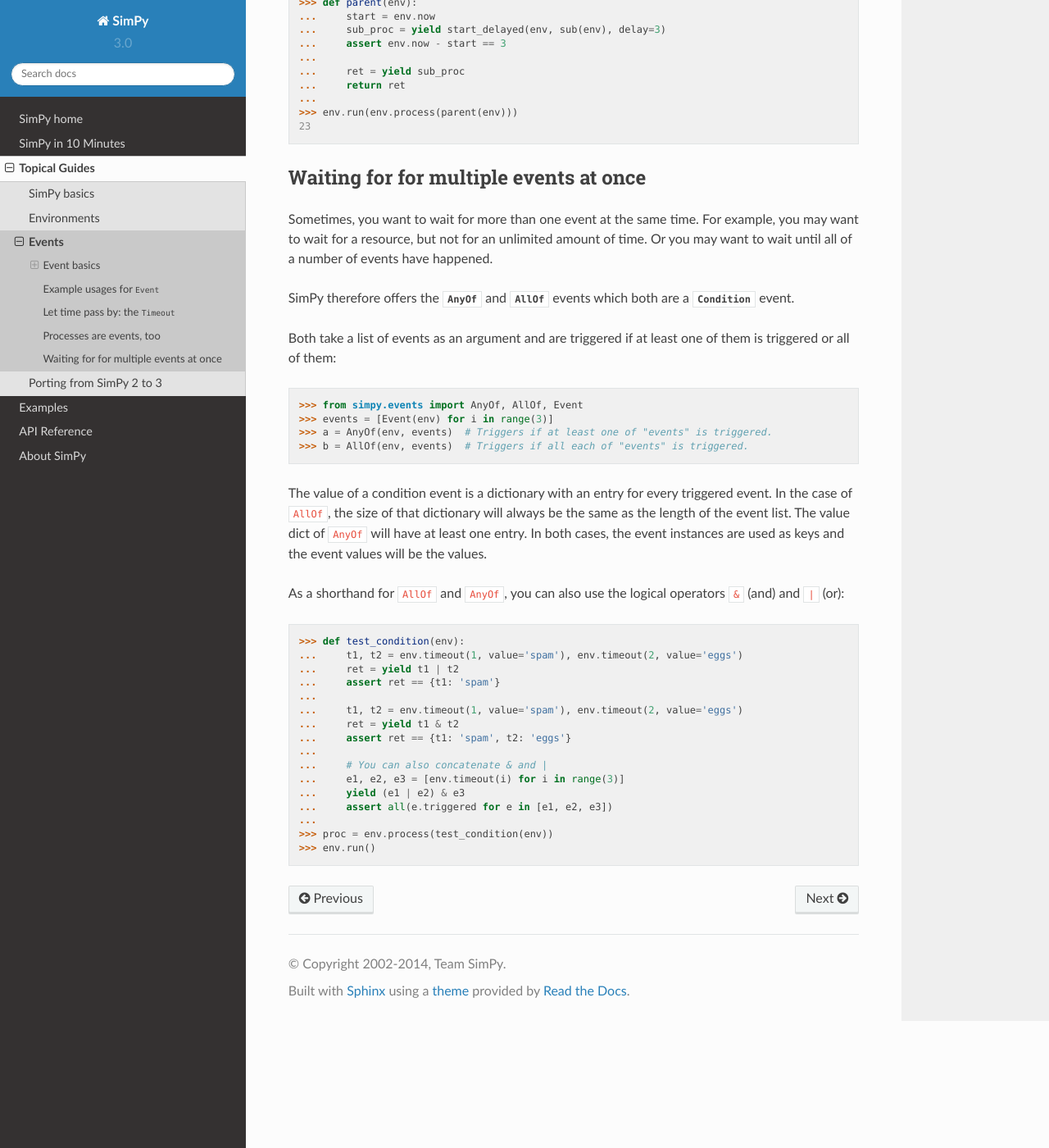
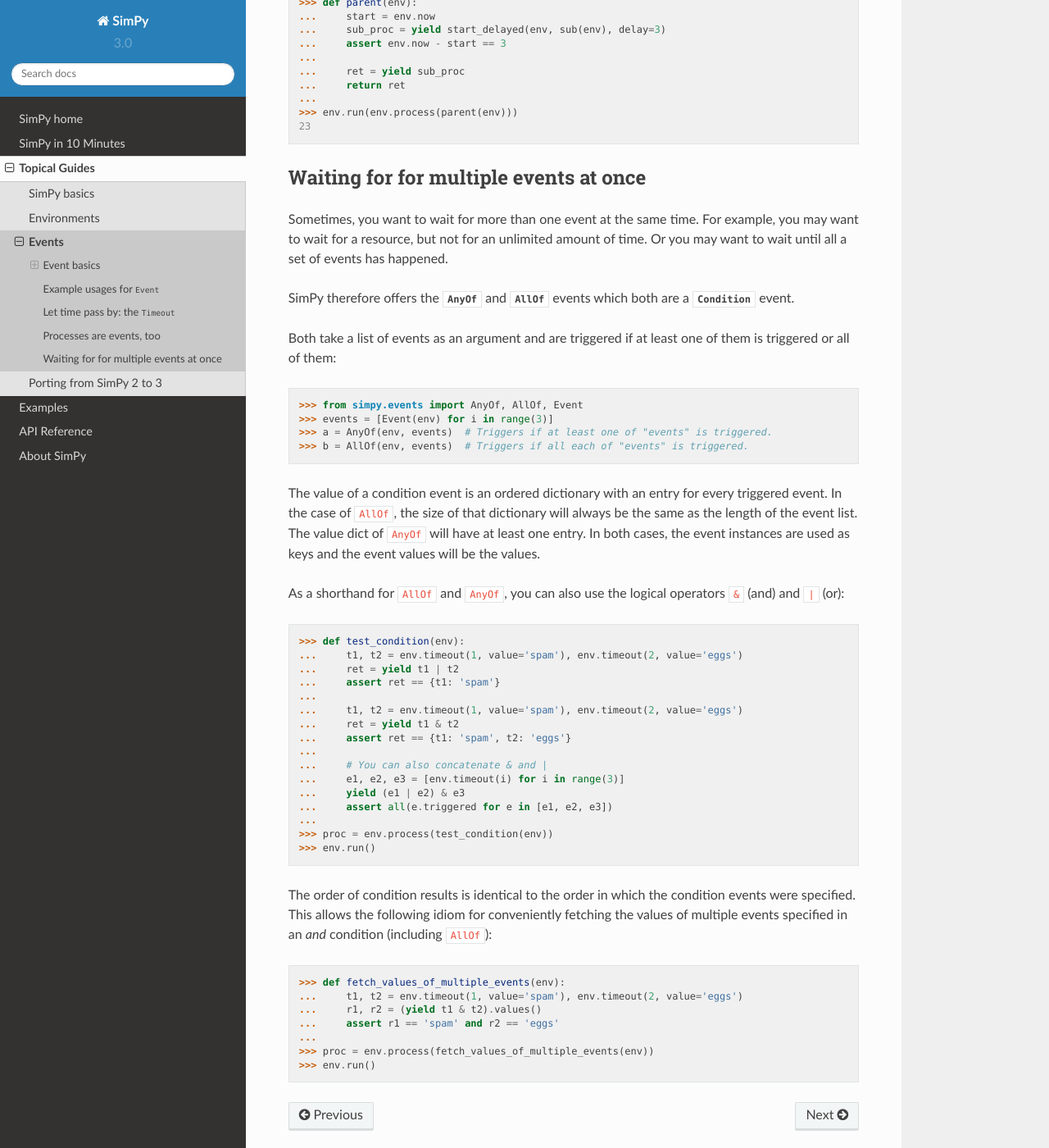
Before and after one commit to cristiklein/simpy, a Sphinx documentation site: the page built from docs/topical_guides/events.rst, in a window 1280 px wide and 1400 px high, scrolled down 4199 px. Shown: the whole window at 82% size. Built offline with Sphinx 7.4.7 and the Read the Docs theme 2.0.0, drawn with Linux system fonts in a browser that asks for light colours; pages that are not in the unit, such as notebooks, are missing from menus.

Commit message:
Update the event guide concerning ordered condition results.

```diff
--- a/docs/topical_guides/events.rst
+++ b/docs/topical_guides/events.rst
@@ -239,8 +239,7 @@ Waiting for for multiple events at once
 
 Sometimes, you want to wait for more than one event at the same time. For
 example, you may want to wait for a resource, but not for an unlimited amount
-of time. Or you may want to wait until all of a number of events
-have happened.
+of time. Or you may want to wait until all a set of events has happened.
 
 SimPy therefore offers the :class:`AnyOf` and :class:`AllOf` events which both
 are a :class:`Condition` event.
@@ -255,7 +254,7 @@ of them is triggered or all of them:
     >>> a = AnyOf(env, events)  # Triggers if at least one of "events" is triggered.
     >>> b = AllOf(env, events)  # Triggers if all each of "events" is triggered.
 
-The value of a condition event is a dictionary with an entry for every
+The value of a condition event is an ordered dictionary with an entry for every
 triggered event. In the case of ``AllOf``, the size of that dictionary will
 always be the same as the length of the event list. The value dict of ``AnyOf``
 will have at least one entry. In both cases, the event instances are used as
@@ -282,3 +281,18 @@ operators ``&`` (and) and ``|`` (or):
     ...
     >>> proc = env.process(test_condition(env))
     >>> env.run()
+
+The order of condition results is identical to the order in which the condition
+events were specified. This allows the following idiom for conveniently
+fetching the values of multiple events specified in an *and* condition
+(including ``AllOf``):
+
+.. code-block:: python
+
+    >>> def fetch_values_of_multiple_events(env):
+    ...     t1, t2 = env.timeout(1, value='spam'), env.timeout(2, value='eggs')
+    ...     r1, r2 = (yield t1 & t2).values()
+    ...     assert r1 == 'spam' and r2 == 'eggs'
+    ...
+    >>> proc = env.process(fetch_values_of_multiple_events(env))
+    >>> env.run()
```
